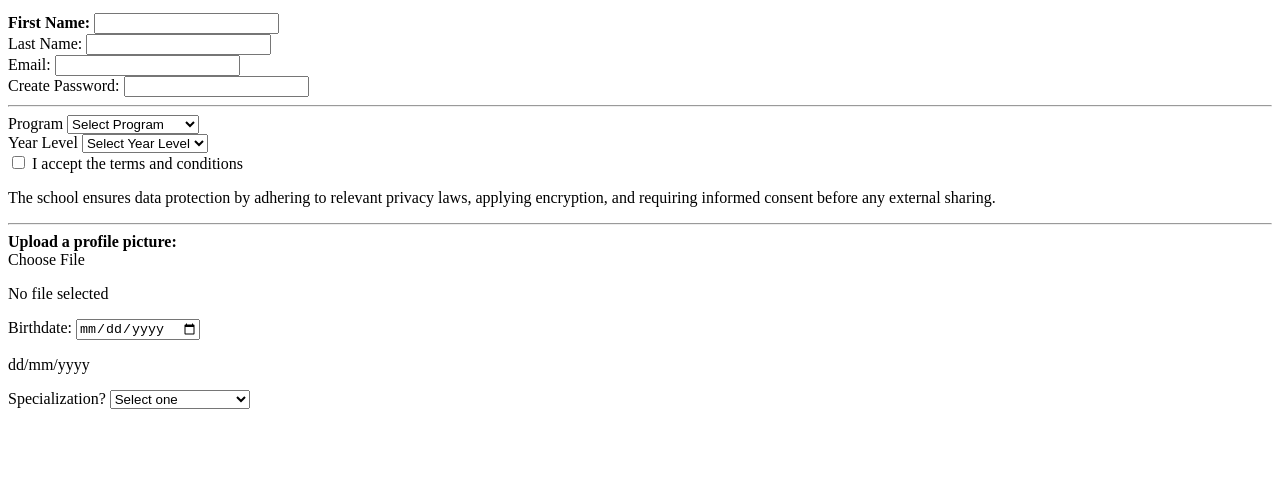
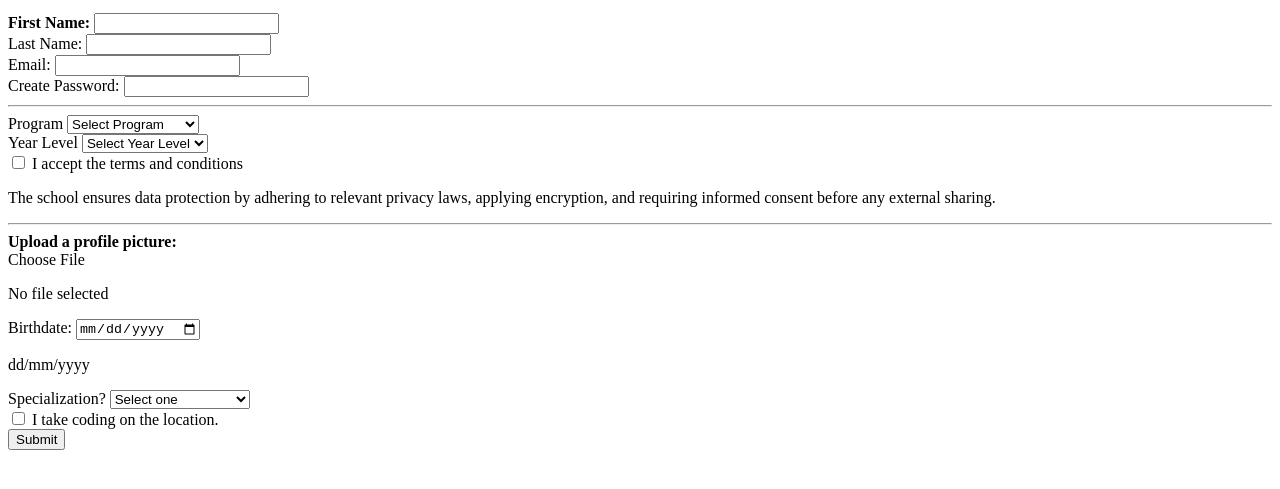
Before and after one commit to Aimss-gh/trial, a plain HTML site: page main.html in a window 1280 px wide. Shown: the part 101-590 px from the top of the page. Drawn offline with Linux system fonts and the light colour scheme.

Commit message:
submit button

```diff
--- a/main.html
+++ b/main.html
@@ -82,3 +82,11 @@
          <option value="data">Data Science</option>
     </select>
 </div>
+
+<div class="checkbox">
+    <input type="checkbox" id="codingLocation" name="codingLocation">
+    <label for="codingLocation">I take coding on the location.</label>
+</div>
+    <button type="submit" class="submit-btn">Submit</button>
+</body>
+</html>
```
